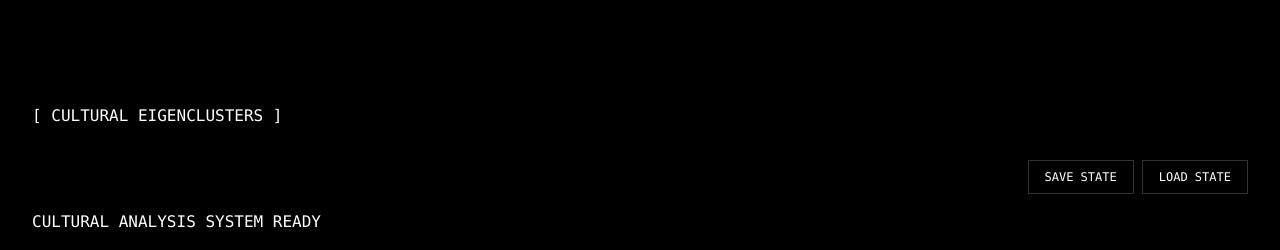
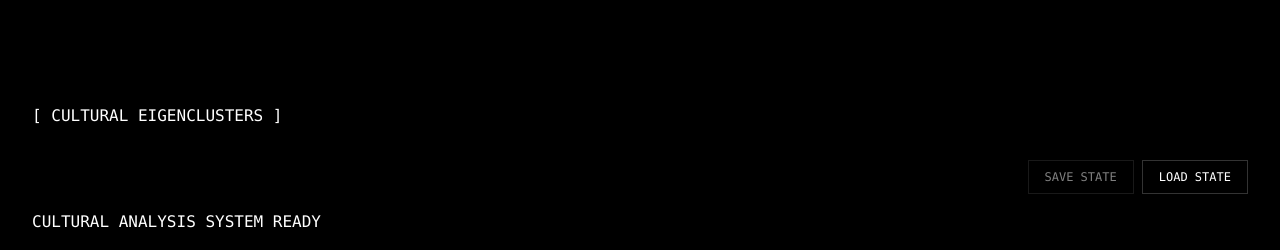
Before and after one commit to shakoslog/eigenclusters, a Next.js app: page / in a window 1280 px wide. Shown: the top 250 px of the page. Built offline with nearby package versions, Linux system fonts and the light colour scheme.

Commit message:
add state timeout

```diff
--- a/src/components/EigenclusterTerminal.tsx
+++ b/src/components/EigenclusterTerminal.tsx
@@ -134,7 +134,7 @@ interface ParameterConfigProps {
   onSubmit: (params: AnalysisParams) => void;
   isAnalyzing: boolean;
   onStop: () => void;
-  onPresetSelect: (preset: PresetConfig | null) => void;  // Update to allow null
+  onPresetSelect: (preset: PresetConfig | null, clearResult?: boolean) => void;
   onParameterChange?: (params: AnalysisParams) => void;
 }
 
@@ -202,6 +202,9 @@ const EigenclusterTerminal: React.FC = () => {
     periodicity: 5,
     model: 'deepseek_chat' as ModelType
   });
+
+  // Add a new state variable to track if the state is consistent/saveable
+  const [isStateSaveable, setIsStateSaveable] = useState(false);
 
   useEffect(() => {
     const savedState = localStorage.getItem('analysisState');
@@ -550,10 +553,12 @@ const EigenclusterTerminal: React.FC = () => {
       setApiStatus('idle');
       setIsThinking(false);
       setBootSequence(prev => [...prev, "ANALYSIS COMPLETE"]);
+      setIsStateSaveable(true);
 
     } catch (error) {
       // Only set the analysis error for unexpected errors too
       setAnalysisError(error instanceof Error ? error.message : 'An unexpected error occurred');
+      setIsStateSaveable(false);
     } finally {
       setIsReasoning(false);
       setIsAnalyzing(false);
@@ -646,7 +651,7 @@ const EigenclusterTerminal: React.FC = () => {
       });
   }, []);
 
-  const handlePresetSelect = (preset: PresetConfig | null) => {
+  const handlePresetSelect = (preset: PresetConfig | null, clearResult: boolean = true) => {
     // Don't allow preset changes during analysis
     if (isAnalyzing) {
       return;
@@ -656,8 +661,8 @@ const EigenclusterTerminal: React.FC = () => {
       // Set the cached result
       setResult(preset.cachedResult);
       setJsonEditorContent(JSON.stringify(preset.cachedResult, null, 2));
-    } else {
-      // Clear the cached result when no preset is selected
+    } else if (clearResult) {
+      // Only clear the cached result if explicitly requested
       setResult(null);
       setJsonEditorContent('');
     }
@@ -667,6 +672,9 @@ const EigenclusterTerminal: React.FC = () => {
     setIsThinking(false);
     setIsReasoning(false);
     setApiStatus('idle');
+
+    // A preset selection creates a consistent state
+    setIsStateSaveable(preset !== null);
   };
 
   // First, let's modify the tab selection handler to force chart regeneration
@@ -707,6 +715,9 @@ const EigenclusterTerminal: React.FC = () => {
     if (updatedParams.context !== undefined) {
       setActiveContext(updatedParams.context);
     }
+
+    // If parameters change after analysis, state is no longer consistent
+    setIsStateSaveable(false);
   };
 
   // First, let's update the generateStateJson function to get values from the UI:
@@ -858,12 +869,19 @@ const EigenclusterTerminal: React.FC = () => {
       <pre className="mb-8">{ASCII_LOGO}</pre>
 
       <div className="mb-8">
-        {/* Add state management buttons at the top level */}
+        {/* Update the save state button to be disabled when not saveable */}
         <div className="flex justify-end mb-4 gap-2">
           <button
             onClick={handleShowExportModal}
-            className="px-4 py-2 text-xs border border-white/20 hover:bg-white/10"
-            title="Save current analysis state"
+            className={`px-4 py-2 text-xs border border-white/20 ${
+              isStateSaveable
+                ? 'hover:bg-white/10 cursor-pointer'
+                : 'opacity-50 cursor-not-allowed'
+            }`}
+            title={isStateSaveable
+              ? "Save current analysis state"
+              : "Complete an analysis to enable saving"}
+            disabled={!isStateSaveable}
           >
             SAVE STATE
           </button>
--- a/src/components/ParameterConfig.tsx
+++ b/src/components/ParameterConfig.tsx
@@ -7,7 +7,7 @@ interface ParameterConfigProps {
   onSubmit: (params: AnalysisParams) => void;
   isAnalyzing: boolean;
   onStop: () => void;
-  onPresetSelect: (preset: PresetConfig | null) => void;
+  onPresetSelect: (preset: PresetConfig | null, clearResult?: boolean) => void;
   error?: string;
   onParameterChange?: (params: AnalysisParams) => void;
 }
@@ -166,7 +166,7 @@ const ParameterConfig: React.FC<ParameterConfigProps> = ({
   ) => {
     if (clearPreset) {
       setSelectedPreset('');
-      onPresetSelect(null);
+      onPresetSelect(null, false);
     }
 
     // Validate year inputs
@@ -221,7 +221,7 @@ const ParameterConfig: React.FC<ParameterConfigProps> = ({
       setContext(preset.parameters.context || '');
 
       // Trigger the preset selection
-      onPresetSelect(preset);
+      onPresetSelect(preset, false);
     }
   };
 
```
